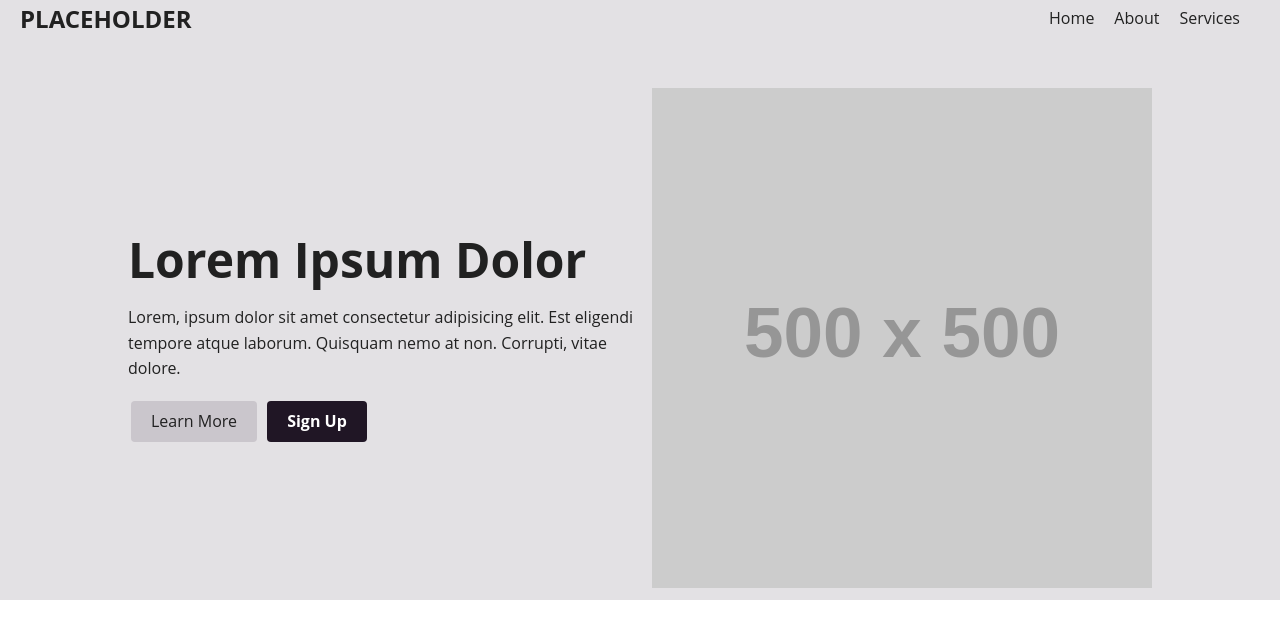
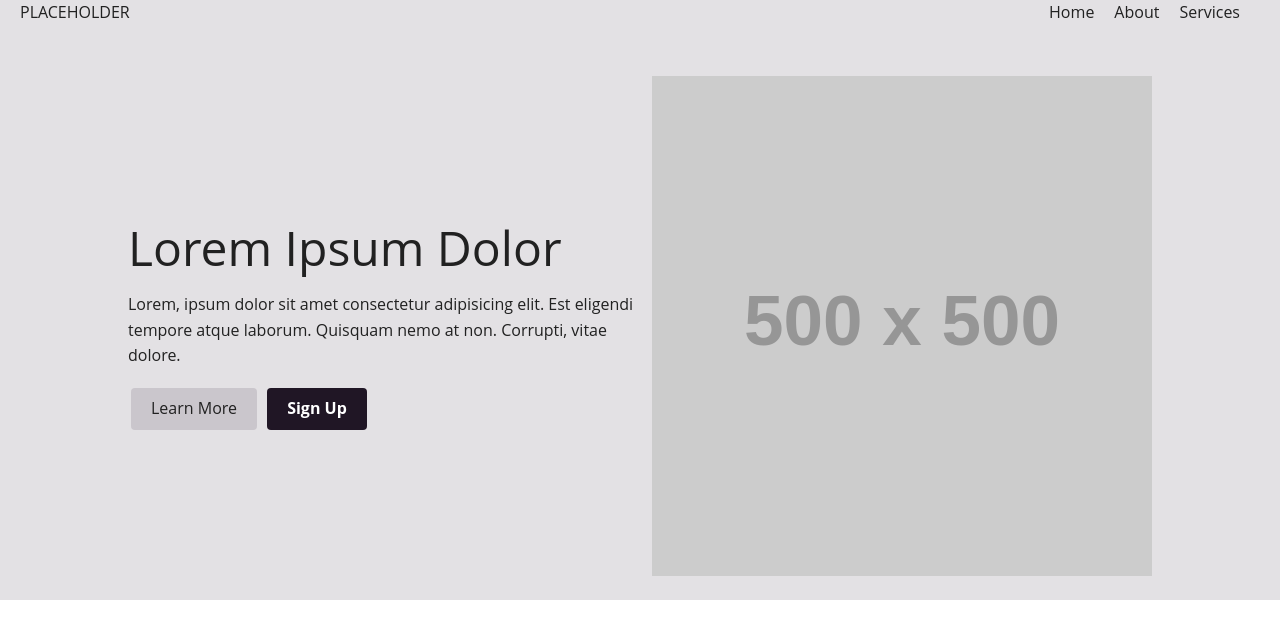
Before and after one commit to cmlohr/SASS_Boilerplate_Files, a plain HTML site: page index.html in a window 1280 px wide. Drawn offline with nearby package versions, Linux system fonts and the light colour scheme; files that its build step writes are made by us from their sources; placeholder pictures from the web are drawn by us.

Commit message:
added reset and fixed typos

```diff
--- a/scss/style.scss
+++ b/scss/style.scss
@@ -1,4 +1,5 @@
-@import 'config';
+@import '_reset';
+@import '_config';
 
 
 
@@ -72,6 +73,6 @@ a {
 }
 
 
-@import 'util';
+@import '_util';
 @import '_btn';
 @import '_mob';
```
